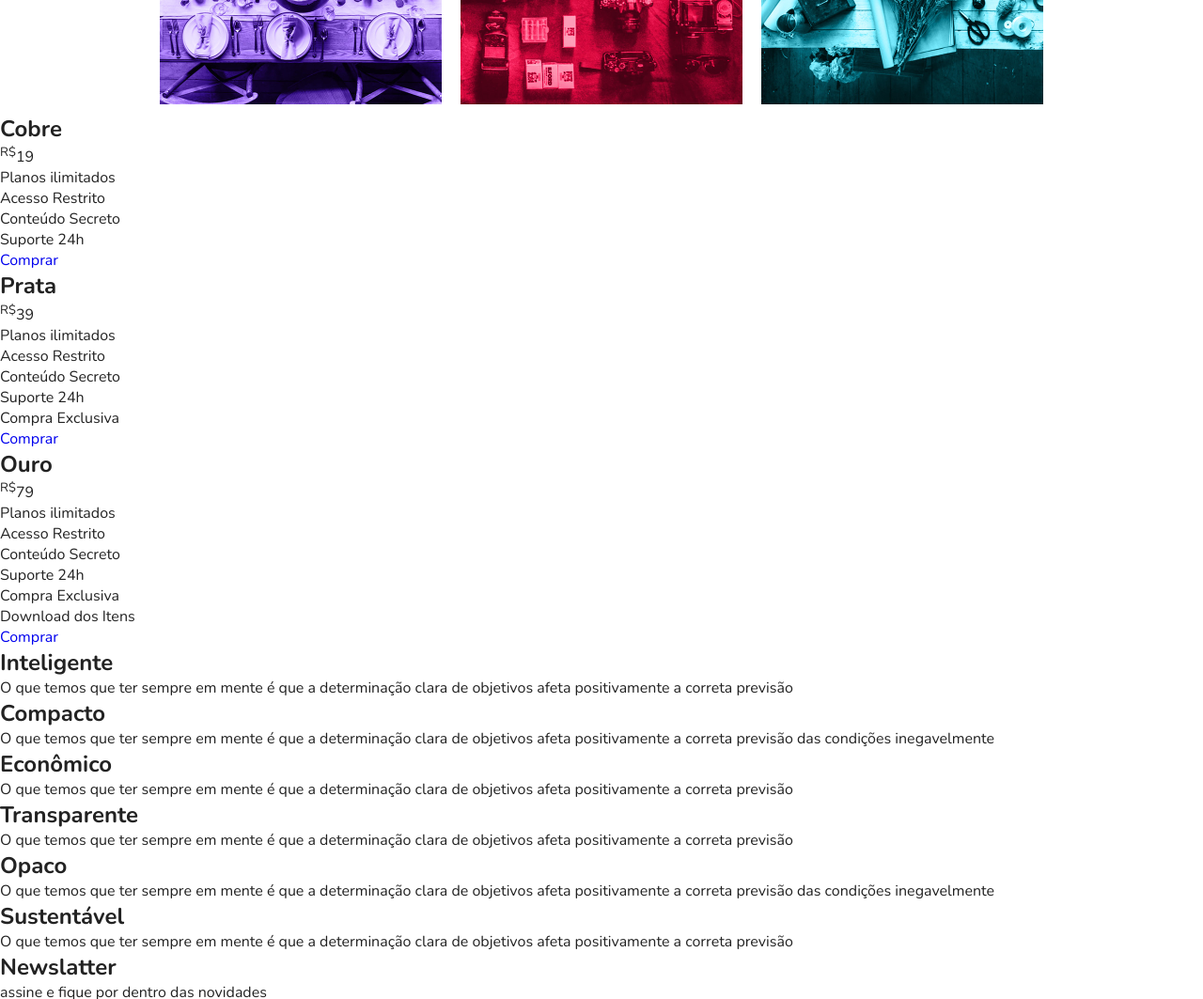
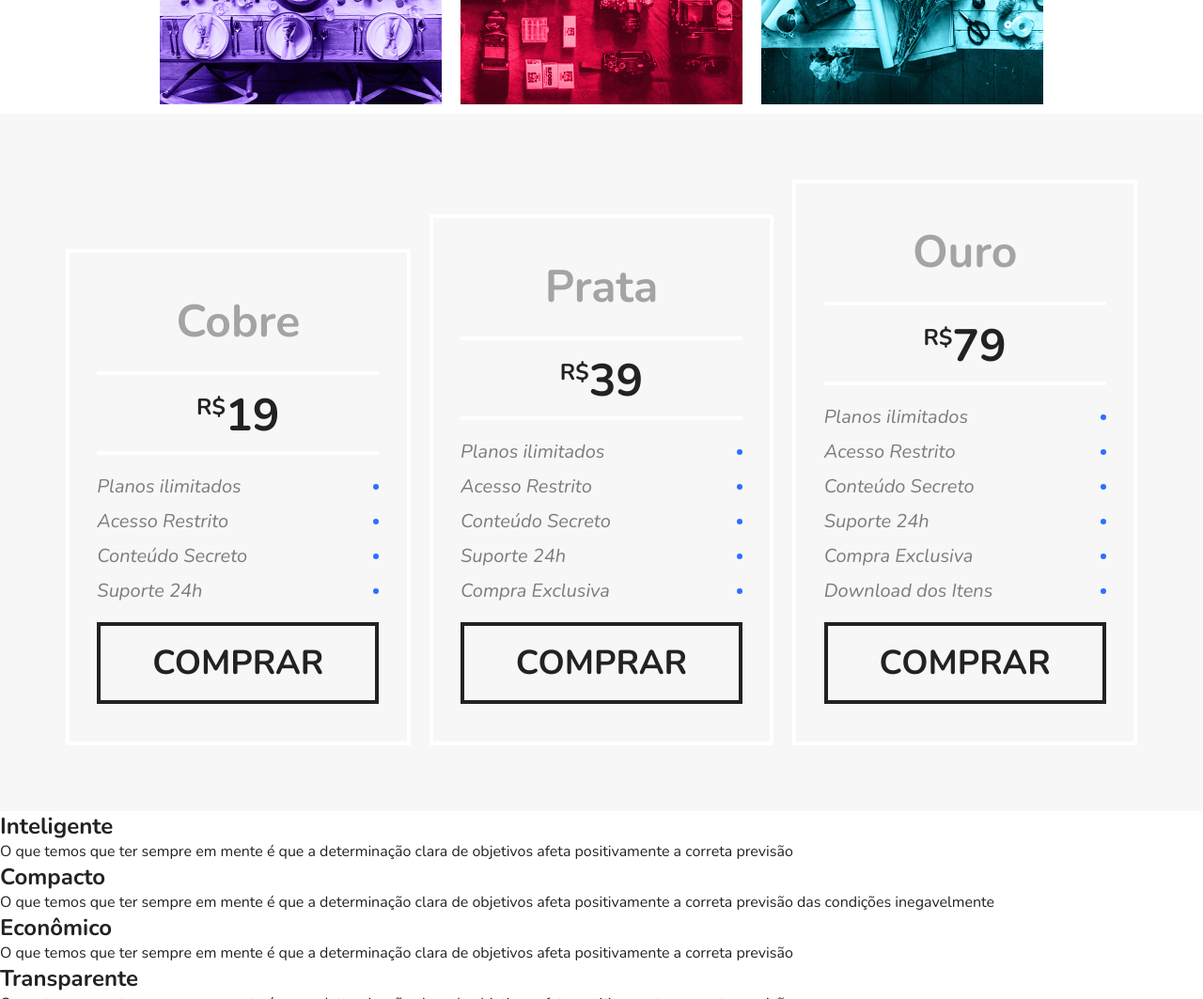
Before and after one commit to AislanDayvson/flexblog, a plain HTML site: page index.html in a window 1280 px wide. Shown: the part 1580-2643 px from the top of the page at 94% size. Drawn offline with nearby package versions, Linux system fonts and the light colour scheme.

Commit message:
feat: estilizando seção de planos

```diff
--- a/css/planos/planos.css
+++ b/css/planos/planos.css
@@ -0,0 +1,90 @@
+.preco{
+    background: #f7f7f7;
+    padding: 60px;
+    display: flex;
+    flex-wrap: wrap;
+    align-items: flex-end;
+}
+
+.preco-item{
+    flex: 1 1 260px;
+    border: 4px solid white;
+    padding: 20px;
+    margin: 10px;
+}
+
+.preco-item h2{
+    font-size: 3em;
+    color: #a4a4a4;
+    text-align: center;
+    margin-top: 20px;
+}
+
+.preco-item span{
+    max-width: 300px;
+    margin: 20px auto;
+    display: block;
+    text-align: center;
+    font-weight: bold;
+    padding: 10px 0 5px 0;
+    border-top: 4px solid white;
+    border-bottom: 4px solid white;
+    font-size: 3em;
+}
+
+.preco-item sup{
+    font-size: 1.5rem;
+}
+
+.preco-item ul{
+    max-width: 300px;
+    margin: 20px auto;
+    font-size: 1.25em;
+    font-style: italic;
+    color: #7c7c7c;
+}
+
+.preco-item li{
+    display: flex;
+    justify-content: space-between;
+    align-items: center;
+    margin-bottom: 10px;
+}
+
+.preco-item li::after{
+    content: "";
+    display: block;
+    width: 6px;
+    height: 6px;
+    border-radius: 50%;
+    background: #2c70ff;
+}
+
+.preco-item a{
+    max-width: 300px;
+    display: block;
+    margin: 20px auto;
+    border: 4px solid;
+    color: #222;
+    text-transform: uppercase;
+    font-weight: bold;
+    font-size: 2.25em;
+    padding: 15px 0;
+    text-align: center;
+}
+
+@media (max-width: 800px){
+    .preco{
+        padding-left: 10px;
+        padding-right: 10px;
+    }
+
+    .preco-item:nth-child(3){
+        order: -2;
+    }
+
+    .preco-item:nth-child(2){
+        order: -1;
+    }
+
+}
--- a/css/style.css
+++ b/css/style.css
@@ -3,3 +3,4 @@
 @import "./menu/menu.css";
 @import "./sobre/sobre.css";
 @import "./produtos/produtos.css";
+@import "./planos/planos.css";
```
